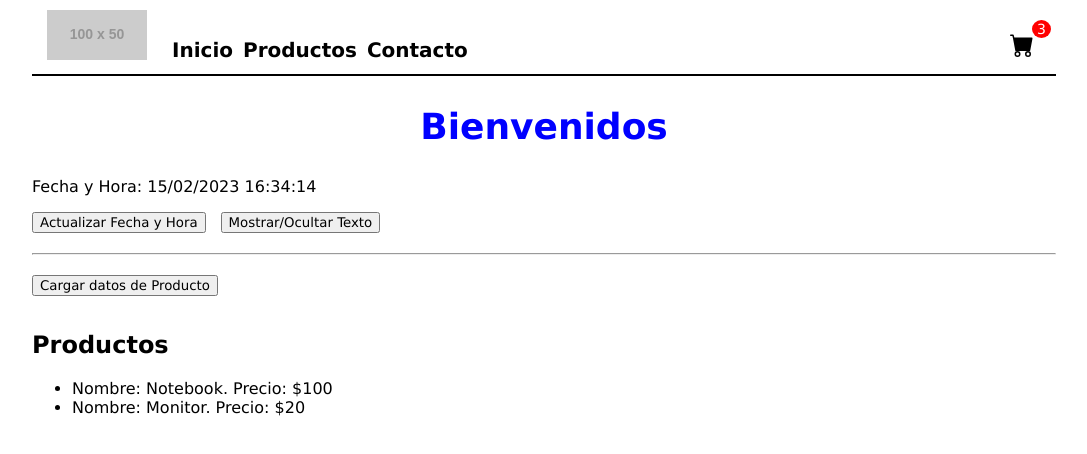
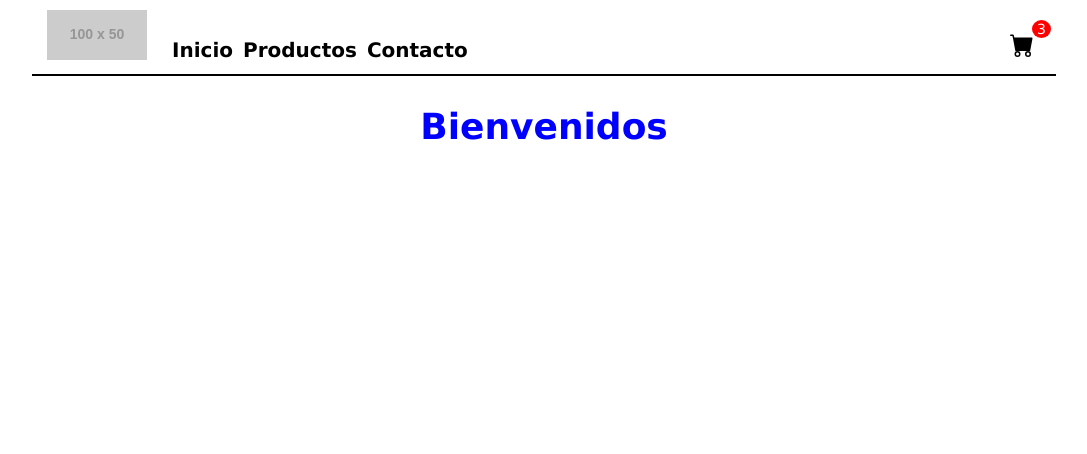
Before and after one commit to sergiogregorutti/reactjs-ecommerce, a React (Create React App) app: page / in a window 1280 px wide. Shown: the top 454 px of the page, without its empty margins (96-1183 px from the left). Built offline with nearby package versions, Linux system fonts and the light colour scheme.

Commit message:
Clean Up

```diff
--- a/src/App.js
+++ b/src/App.js
@@ -2,103 +2,11 @@ import React, {useState, useEffect} from 'react';
 import NavBar from './components/NavBar';
 import ItemListContainer from './components/ItemListContainer';
 
-import moment from 'moment';
-
-function Texto() {
-  useEffect(() => {
-    console.log('Componente Texto montado');
-
-    return () => {
-      console.log('Componente Texto desmontado');
-    };
-  }, []);
-
-  return (
-    <p>Texto de ejemplo</p>
-  )
-}
-
 function App() {
-  console.log('El componente App ha sido renderizado');
-  const [time, setTime] = useState(moment(Date.now()).format('DD/MM/YYYY H:m:s'));
-  const [showText, setShowText] = useState(false);
-
-  useEffect(() => {
-    console.log('El tiempo ha sido actualizado');
-  }, [time]);
-
-  const updateTime = () => {
-    setTime(moment(Date.now()).format('DD/MM/YYYY H:m:s'));
-  };
-
-  const toggleShowText = () => {
-    setShowText(!showText);
-  };
-
-  const fetchProduct = () => {
-    return new Promise((resolve, reject) => {
-      const productData = document.querySelector("#product-data");
-      productData.textContent = 'Cargando datos...';
-
-      setTimeout(() => {
-        resolve({ name: "Notebook", price: 100.000 });
-      }, 3000);
-
-      /*setTimeout(() => {
-        reject('El producto no existe.');
-      }, 3000);*/
-
-      /*setTimeout(() => {
-        throw 'El servidor no responde.';
-      }, 3000);*/
-    });
-  };
-
-  const getProductData = () => {
-    fetchProduct().then((data) => {
-      const productData = document.querySelector("#product-data");
-      productData.textContent = `Nombre: ${data.name}. Precio: $${data.price}.`;
-    }, (data) => {
-      console.log(data);
-    }).catch(function(error) {
-      console.log(error);
-    });
-  };
-
-  const products = [
-    {
-      name: 'Notebook',
-      price: 100.000
-    },
-    {
-      name: 'Monitor',
-      price: 20.000
-    }
-  ];
-
   return (
     <div className="container">
       <NavBar />
       <ItemListContainer greeting={'Bienvenidos'} />
-
-      <p>Fecha y Hora: {time}</p>
-      <button onClick={updateTime} style={{marginRight: '15px'}}>Actualizar Fecha y Hora</button>
-
-      <button onClick={toggleShowText}>Mostrar/Ocultar Texto</button>
-
-      {showText && <Texto />}
-
-      <hr style={{margin: '20px 0'}} />
-
-      <button onClick={getProductData} style={{marginBottom: '15px'}}>Cargar datos de Producto</button>
-      <div id="product-data"></div>
-
-      <h2>Productos</h2>
-      <ul>
-        {products.map(product => (
-          <li>Nombre: {product.name}. Precio: ${product.price}</li>
-        ))}
-      </ul>
     </div>
   );
 }
```
